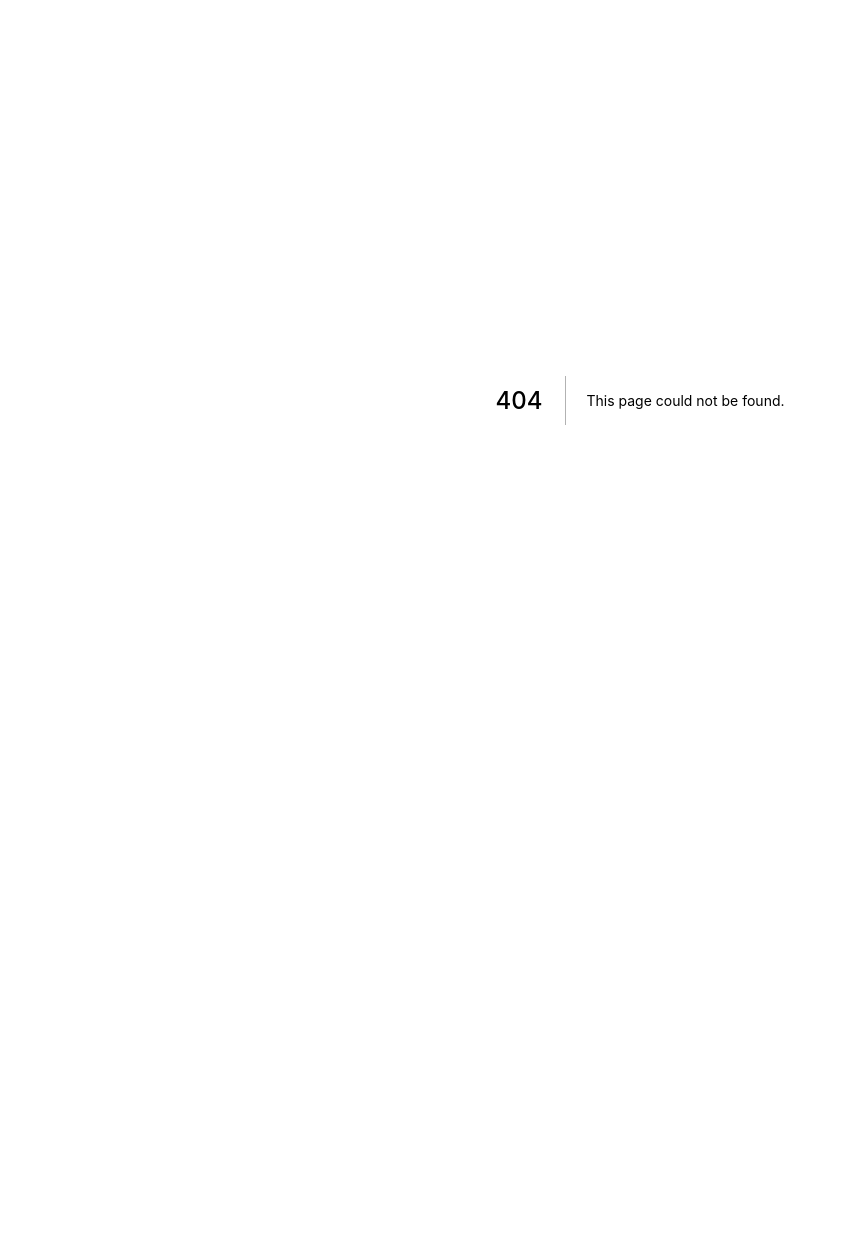
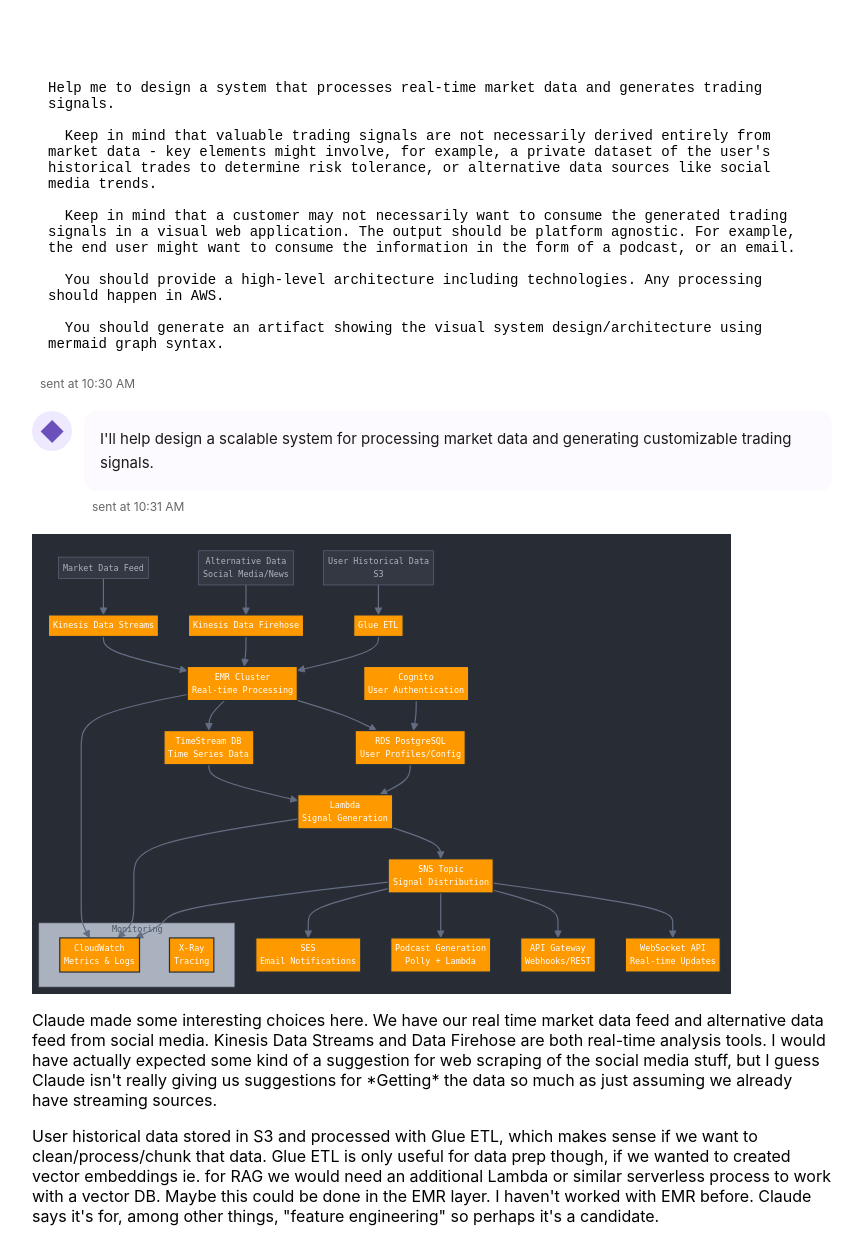
Before and after one commit to chriswillsflannery/chriswillsflannery, a Next.js app: page /posts/tradingSystem in a window 1280 px wide. Before the commit this address had no page. Shown: the top 1243 px of the page, without its empty margins (0-862 px from the left). Before the commit the page ends 800 px from the top, so only its background shows below. Built offline with nearby package versions, Linux system fonts and the light colour scheme.

Commit message:
trading systems

```diff
--- /dev/null
+++ b/pages/posts/tradingSystem.tsx
@@ -0,0 +1,180 @@
+import type { NextPage } from 'next'
+import Head from 'next/head'
+import Link from 'next/link';
+import Image from 'next/image';
+import { HL } from 'components/HorizontalLine';
+import system from '@/public/tradingSystem/system.png';
+import styles from '@/styles/Home.module.css';
+
+const ChatMessage = () => {
+    return (
+      <div style={{
+        maxWidth: '800px',
+      }}>
+        <div style={{
+          display: 'flex',
+          marginBottom: '20px'
+        }}>
+          <div style={{ flex: 1 }}>
+            <div style={{
+              borderRadius: '12px',
+              padding: '16px',
+              marginBottom: '8px'
+            }}>
+              <pre style={{
+                margin: 0,
+                whiteSpace: 'pre-wrap',
+                fontFamily: '"Courier New", Courier, monospace',
+                fontSize: '14px'
+              }}>
+                {`Help me to design a system that processes real-time market data and generates trading signals.
+
+  Keep in mind that valuable trading signals are not necessarily derived entirely from market data - key elements might involve, for example, a private dataset of the user's historical trades to determine risk tolerance, or alternative data sources like social media trends.
+
+  Keep in mind that a customer may not necessarily want to consume the generated trading signals in a visual web application. The output should be platform agnostic. For example, the end user might want to consume the information in the form of a podcast, or an email.
+
+  You should provide a high-level architecture including technologies. Any processing should happen in AWS.
+
+  You should generate an artifact showing the visual system design/architecture using mermaid graph syntax.`}
+              </pre>
+            </div>
+            <div style={{
+              fontSize: '12px',
+              color: '#666',
+              paddingLeft: '8px'
+            }}>
+              sent at 10:30 AM
+            </div>
+          </div>
+        </div>
+      </div>
+    );
+  };
+
+  const LLMResponse = () => {
+    return (
+      <div style={{
+        maxWidth: '800px',
+    }}>
+        <div style={{
+          display: 'flex',
+          marginBottom: '20px'
+        }}>
+          <div style={{
+            width: '40px',
+            height: '40px',
+            borderRadius: '50%',
+            backgroundColor: '#efe9ff',
+            marginRight: '12px',
+            display: 'flex',
+            alignItems: 'center',
+            justifyContent: 'center'
+          }}>
+            <span style={{
+              fontSize: '24px',
+              color: '#6b4fbb'
+            }}>◆</span>
+          </div>
+          <div style={{ flex: 1 }}>
+            <div style={{
+              backgroundColor: '#fcfaff',
+              borderRadius: '12px',
+              padding: '16px',
+              marginBottom: '8px',
+              color: '#1a1a1a',
+              fontSize: '15px',
+              lineHeight: '1.6',
+              fontWeight: '400'
+            }}>
+              {`I'll help design a scalable system for processing market data and generating customizable trading signals.`}
+            </div>
+            <div style={{
+              fontSize: '12px',
+              color: '#666',
+              paddingLeft: '8px'
+            }}>
+              sent at 10:31 AM
+            </div>
+          </div>
+        </div>
+      </div>
+    );
+  };
+
+const TradingSystem: NextPage = () => {
+
+  return (
+    <div className={styles.container}>
+      <Head>
+        <title>ChrisWF.</title>
+        <meta name="description" content="Generated by create next app" />
+        <link rel="icon" href="/favicon.ico" />
+      </Head>
+
+      <main className={styles.articleMain}>
+
+        <ChatMessage />
+
+        <LLMResponse />
+
+        <Image
+            src={system}
+            alt="system"
+            priority
+        />
+
+        <div style={{ maxWidth: '800px'}}>
+            <p>
+                {`
+Claude made some interesting choices here.
+We have our real  time market data feed and alternative data feed from social media.
+Kinesis Data Streams and Data Firehose are both real-time analysis tools.
+I would have actually expected some kind of a suggestion for web scraping of the social media stuff, but I guess
+Claude isn't really giving us suggestions for *Getting* the data so much as just assuming we already have streaming sources.
+                `}
+            </p>
+            <p>
+                {`
+User historical data stored in S3 and processed with Glue ETL, which makes sense if we want to clean/process/chunk that data.
+Glue ETL is only useful for data prep though, if we wanted to created vector embeddings ie. for RAG we would need an additional Lambda or similar serverless process to work with a vector DB.
+Maybe this could be done in the EMR layer. I haven't worked with EMR before. Claude says it's for, among other things, "feature engineering" so perhaps it's a candidate.
+                `}
+            </p>
+            <p>
+                {`
+Timestream DB for market data storage and analysis, and an additional standard Postgres instance for things like user profiles, preferences, historical trading patterns, whatever.
+Maybe use pgVector here for the vector embeddings for trading patterns.
+I'm not super familiar with how pgVector stacks up against dedicated vector DBs but if you can make postgres multi-tenant and it's less overhead and works, and it's familiar, that could be good.
+                `}
+            </p>
+            <p>
+                {`
+Lambda(s) get(s) spun up for signal generation based on processed data using user preferences and risk profiles from Postgres.
+Generates actionable trading signals and sends to output distribution later for email, postcast gen, API gateway and websocket server.
+Claude also identified that some monitoring/security is a good idea here. Auth kinda goes without saying. Potentially highly sensitive user data.
+                `}
+            </p>
+            <p>
+                {`
+Serverless components (lambda, Kinesis, EMR) can auto-scale to handle increased loads to a point.
+API gateway and Websocket API can use RBAC Role based access control to grant certain users access to certain data/functionality.
+                `}
+            </p>
+        </div>
+
+        <HL />
+
+      </main>
+
+      <footer className={styles.footer}>
+        <p>
+          <Link href="../">
+            Home
+          </Link>
+        </p>
+      </footer>
+    </div>
+  )
+}
+
+export default TradingSystem
```
Also changed, not shown: public/tradingSystem/system.png (added).
